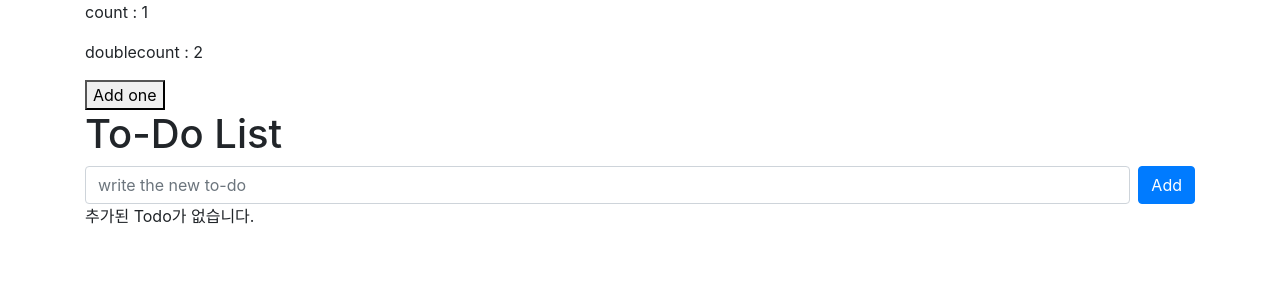
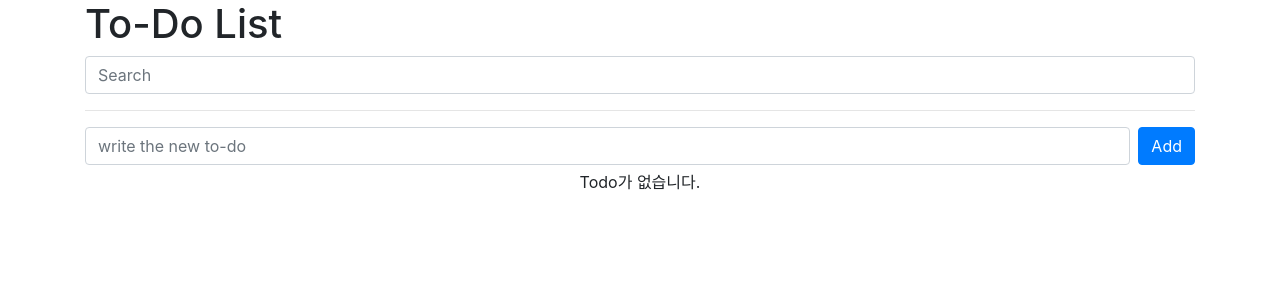
Before and after one commit to hey-ri/vue-todo-list, a Vue app: page / in a window 1280 px wide. Shown: the top 300 px of the page. Built offline with nearby package versions, Linux system fonts and the light colour scheme.

Commit message:
create the search bar

```diff
--- a/src/App.vue
+++ b/src/App.vue
@@ -1,14 +1,13 @@
 <template>
   <div class="container">
-    <p>count : {{ count }}</p>
-    <p>doublecount : {{ doubleCount }}</p>
-    <button @click="count++">Add one</button>
     <h1>To-Do List</h1>
+    <input type="text" v-model="searchText" class="form-control" placeholder="Search" />
+    <hr />
     <TodoSimpleForm @add-todo="addTodo" />
 
-    <div v-if="!todoList.length">추가된 Todo가 없습니다.</div>
+    <div v-if="!filterTodos.length" style="text-align: center; padding-top: 5px">Todo가 없습니다.</div>
 
-    <TodoList :todos="todoList" @toggle-todo="toggleTodo" @todo-idx="deleteTodo" />
+    <TodoList :todos="filterTodos" @toggle-todo="toggleTodo" @todo-idx="deleteTodo" />
   </div>
 </template>
 
@@ -43,12 +42,13 @@ export default {
       console.log(todoList.value[index]); // 앞뒤로 콘솔을 찍어주면서 트루, 폴스의 값을 확인하기
     };
 
-    const count = ref(1);
-    const doubleCount = computed(() => {
-      //state가 다른 state를 의존할때 사용함
-      //computed는 state를 감시하고 있다가 값이 변경되면 그 값을 참조하여 값을 바꾸는 것을 의미함
-      //값을 캐싱하고 있음 함수=메소드와 다른 점은 인자로 무엇인가를 받을 수 없음
-      return count.value * 2;
+    const searchText = ref('');
+    const filterTodos = computed(() => {
+      if (searchText.value) {
+        return todoList.value.filter((todo) => todo.subject.includes(searchText.value));
+      }
+
+      return todoList.value;
     });
 
     return {
@@ -56,8 +56,8 @@ export default {
       todoList,
       deleteTodo,
       toggleTodo,
-      count,
-      doubleCount,
+      searchText,
+      filterTodos,
     };
   },
 };
```
